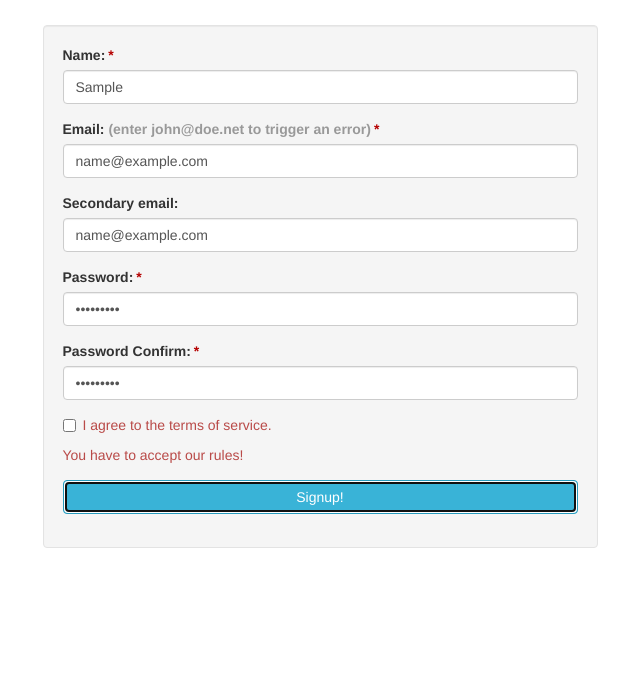
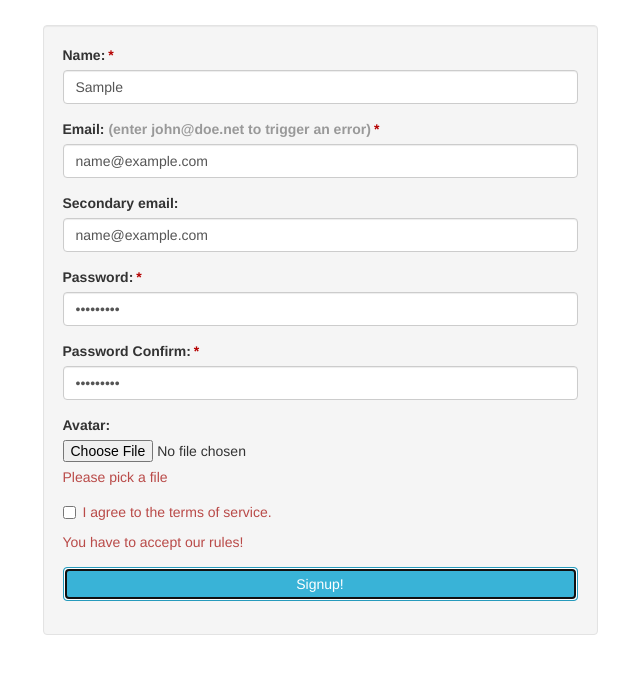
Before and after one commit to mateuszmarkowski/yavp, a plain HTML site: page demos/signup/index.htm in a window 1280 px wide. Both pictures are taken after typing "Sample", "name@example.com", "name@example.com", "Sample123", "Sample123" into the empty fields and a click on the button "Signup!". Shown: the whole page, without its empty margins (320-960 px from the left). Drawn offline with nearby package versions, Linux system fonts and the light colour scheme.

Commit message:
Almost all camelcase now

```diff
--- a/demos/collections/yavp-settings.js
+++ b/demos/collections/yavp-settings.js
@@ -10,7 +10,6 @@ $.fn.yavp.collections = {
 				'required',
 				/^[a-z ]+$/i
 			]
-
 		},
 		email : { //you will be able to reference it using user.email and so on
 			selector  : '#email',
--- a/demos/signup/index.htm
+++ b/demos/signup/index.htm
@@ -34,6 +34,11 @@
 								<label for="password_confirm" class="required">Password Confirm:</label>
 								<input type="password" class="form-control" id="password_confirm" name="password_confirm">
 							</div>
+							<div class="form-group">
+								<label for="avatar">Avatar:</label>
+								<input type="file" id="avatar" name="avatar">
+							</div>
+
 							<div class="form-group">
 								<div class="checkbox">
 									<label for="tos">
@@ -179,6 +184,19 @@
 							]
 						},
 						{
+							selector   : '#avatar',
+							validators : [
+								'required',
+								{
+									validator  : 'file',
+									extensions : ['txt', 'jpg']
+								}
+							],
+							messages   : {
+								'required' : 'Please pick a file'
+							}
+						},
+						{
 							selector  : '#tos',
 							//let's override the default message
 							messages  : {
--- a/yavp.js
+++ b/yavp.js
@@ -59,17 +59,17 @@
 
 			$form.attr('novalidate', true); //prevent default browser validation
 
-			function process_elements() {
+			function processElements() {
 				//if selectorEvents is not empty we need to clear all elements data, because user has used refresh
 				var tmpArray,
 					forceOverwrite = selectorEvents.length > 0 ? true : false;
 
-				//we have to collect all selectors so we can bind events to them using bind_events()
+				//we have to collect all selectors so we can bind events to them using bindEvents()
 				selectorEvents = [];
 				$formCache     = $();
 
 				$.each(settings.fields, function (index, field) {
-					var element_settings = {},
+					var elementSettings = {},
 						$elements        = {};
 
 					//let's check passed field type
@@ -83,28 +83,28 @@
 						}
 
 						//element settings such as validators, selector has already been defined in some collection
-						element_settings = settings.collections[tmpArray[0]][tmpArray[1]];
+						elementSettings = settings.collections[tmpArray[0]][tmpArray[1]];
 
 						//if it's an array, user passed only an array of validators and field name should be used as selector
-						if (Array.isArray(element_settings)) {
-							element_settings = {
+						if (Array.isArray(elementSettings)) {
+							elementSettings = {
 								selector  : '[name="'+tmpArray[1]+'"]',
-								validators: element_settings
+								validators: elementSettings
 							};
 						}
 
 					} else if (typeof field === 'object') {
 						//user passed element settings instead of collection/field name
-						element_settings = field;
+						elementSettings = field;
 					}
 
 					//user may want to use only the selector he specified without any yavp addons such as :visible:enabled
-					if (element_settings.selector_overwrite !== true) {
-						element_settings.selector += ':visible:enabled';
+					if (elementSettings.selectorOverwrite !== true) {
+						elementSettings.selector += ':visible:enabled';
 					}
 
 					//we have to find elements matched by this element's selector
-					$elements = $form.find(element_settings.selector);
+					$elements = $form.find(elementSettings.selector);
 
 					if ($elements.length === 0) {
 						//nothing found
@@ -119,12 +119,12 @@
 						$elements.data('yavp.params', {});
 					}
 
-					if (typeof element_settings.chain !== 'undefined') {
+					if (typeof elementSettings.chain !== 'undefined') {
 						//yavp.chain contains a selector for elements that should be validated right after this element has been validated
-						$elements.data('yavp.chain', element_settings.chain);
+						$elements.data('yavp.chain', elementSettings.chain);
 					}
 
-					$.each(element_settings.validators, function (index, validator) {
+					$.each(elementSettings.validators, function (index, validator) {
 
 						if (Object.prototype.toString.call(validator) === '[object RegExp]') {
 							//user passed regexp
@@ -139,7 +139,7 @@
 						} else if (typeof validator === 'string') {
 
 
-							if (callback = resolve_validator(validator)) {
+							if (callback = resolveValidator(validator)) {
 								$elements.data('yavp.validators').push({
 									name     : validator,
 									callback : callback
@@ -149,7 +149,7 @@
 						} else if (typeof validator === 'object') {
 
 							//user passed an object that contains a validator's name and some params maybe
-							if (callback = resolve_validator(validator.validator)) {
+							if (callback = resolveValidator(validator.validator)) {
 								$elements.data('yavp.validators').push({
 									name     : validator.validator,
 									callback : callback
@@ -177,10 +177,10 @@
 					});
 
 					//make sure it won't get overwritten when field is matched by more than one selector
-					$elements.data('yavp.messages', element_settings.messages || {});
+					$elements.data('yavp.messages', elementSettings.messages || {});
 
-					if (settings.cache !== false || typeof element_settings.cache === 'undefined' ||
-						(typeof element_settings.cache !== 'undefined' && element_settings.cache !== false)) {
+					if (settings.cache !== false || typeof elementSettings.cache === 'undefined' ||
+						(typeof elementSettings.cache !== 'undefined' && elementSettings.cache !== false)) {
 
 						//user could have used a general selector like a class name that will match elements with different tags
 						$elements.each(function () {
@@ -200,18 +200,18 @@
 					}
 
 					$formCache = $formCache.add($elements);
-					selectorEvents.push(element_settings.selector);
+					selectorEvents.push(elementSettings.selector);
 				});
 
 				//a shorthand to find validator in settings.validators
-				function resolve_validator(validator) {
+				function resolveValidator(validator) {
 					return validator in settings.validators ? settings.validators[validator] : false;
 				}
 			}
 
 			//binds events to all elements but form
-			function bind_events() {
-				var namespaced_events = (function (triggers) {
+			function bindEvents() {
+				var namespacedEvents = (function (triggers) {
 					//all our events should be namespaced
 					$.each(triggers, function (index, value) {
 						triggers[index] = value+'.yavp';
@@ -220,11 +220,11 @@
 				})(settings.triggers)
 
 				//let's unbind all first
-				$form.off(namespaced_events);
+				$form.off(namespacedEvents);
 
 				//and bind again
 				$form.on(
-					namespaced_events,
+					namespacedEvents,
 					selectorEvents.join(','),
 					settings.debounce ? debounce(validate, settings.debounce) : validate
 				);
@@ -232,14 +232,14 @@
 
 			function debounce(callback, time) {
 				var timeout,
-					last_called = 0;
+					lastCalled = 0;
 
 				return function () {
 					var element = this,
 						now     = (new Date).getTime(),
 						args    = arguments;
 
-					if (timeout && now - time < last_called) {
+					if (timeout && now - time < lastCalled) {
 						clearTimeout(timeout);
 						timeout = null;
 					}
@@ -251,14 +251,14 @@
 						}, time);
 					}
 
-					last_called = now;
+					lastCalled = now;
 				};
 			}
 
 			function validate() {
 				var promises       = [],
-					main_deferred  = $.Deferred(),
-					$form_or_field = $(this),
+					mainDeferred  = $.Deferred(),
+					$formOrField = $(this),
 					$elements;
 
 				has_errors = false; //reset it
@@ -276,17 +276,17 @@
 
 				function validates(element) {
 
-					var async_result,
+					var asyncResultInstance,
 						has_element_errors = false,
 						$element           = $(element),
 						validators         = $element.data('yavp.validators') ? $element.data('yavp.validators').slice() : [], //we need a copy
 						//some validators may drop cache for all other validators, a good example is equals
-						dont_cache         = false,
-						element_deferred   = $.Deferred(); //element deferred
+						dontCache         = false,
+						elementDeferred   = $.Deferred(); //element deferred
 
-					if ($element.data('yavp.async_result') && $element.data('yavp.async_result').status === 'active') {
+					if ($element.data('yavp.asyncResultInstance') && $element.data('yavp.asyncResultInstance').status === 'active') {
 						//element is still being validated, i.e. AJAX request is in process, we need to make sure that the result will be ignored
-						$element.data('yavp.async_result').revoke();
+						$element.data('yavp.asyncResultInstance').revoke();
 					}
 
 					if (settings.elementBefore) {
@@ -297,7 +297,7 @@
 						var $this = $(this);
 
 						//cache the current value, so we won't validate it again
-						if (dont_cache === false && typeof $this.data('yavp.cache-success') === 'object') {
+						if (dontCache === false && typeof $this.data('yavp.cache-success') === 'object') {
 							//also make sure it's not already cached
 							if ($.inArray($this.val(), $this.data('yavp.cache-success')) === -1) {
 								$this.data('yavp.cache-success').push($this.val());
@@ -346,7 +346,7 @@
 							message = message.call($this, $this.data('yavp.params')[type] || {});
 						}
 
-						if (dont_cache === false && typeof $this.data('yavp.cache-error') === 'object') {
+						if (dontCache === false && typeof $this.data('yavp.cache-error') === 'object') {
 							//we need to cache error type along with the message
 							$this.data('yavp.cache-error')[$this.val()] =  {
 								type    : type,
@@ -368,14 +368,14 @@
 							//called when user triggers validation before the previous one was completed
 							revoke    : function () {
 								this.status = 'inactive';
-								element_deferred.reject();
+								elementDeferred.reject();
 								return this;
 							},
 
 							//it will notify the main controller that because of used validator (like equals), we can't cache result
-							dont_cache: function () {
-								//dont_cache is also a variable included in the closure
-								dont_cache = true;
+							dontCache: function () {
+								//dontCache is also a variable included in the closure
+								dontCache = true;
 							},
 							//if we pass true as stop, we won't process further validatiors and  weill fire apply_success immedietaly
 							success : function (stop) {
@@ -388,7 +388,7 @@
 								this.status = 'inactive';
 
 								if (stop) {
-									element_deferred.resolve();
+									elementDeferred.resolve();
 								} else {
 									deferred.resolve();
 								}
@@ -410,7 +410,7 @@
 					}
 
 					//we can call success function only after all validators passed
-					element_deferred.done(function () {
+					elementDeferred.done(function () {
 						!has_element_errors &&
 							apply_success.call($element);
 					}).fail(function () {
@@ -428,8 +428,8 @@
 						var error = $element.data('yavp.cache-error')[$element.val()];
 
 						//create new AsyncResult and immeditately resolve error
-						(new AsyncResult($element, element_deferred, error.type)).error(error.message);
-						return element_deferred.promise();
+						(new AsyncResult($element, elementDeferred, error.type)).error(error.message);
+						return elementDeferred.promise();
 
 					}
 
@@ -437,15 +437,15 @@
 					if (typeof $element.data('yavp.cache-success') == 'object' &&
 						$.inArray($element.val(), $element.data('yavp.cache-success')) > -1) {
 
-						(new AsyncResult($element, element_deferred)).success();
-						return element_deferred.promise();
+						(new AsyncResult($element, elementDeferred)).success();
+						return elementDeferred.promise();
 
 					}
 
 					//we start checking next validator only if previous has been successful
 					(function run_validator(validators) {
 						if (!validators.length) {
-							element_deferred.resolve();
+							elementDeferred.resolve();
 							return;
 						}
 
@@ -456,47 +456,47 @@
 						validator_deferred.done(function () {
 							run_validator(validators);
 						}).fail(function () {
-							element_deferred.resolve();
+							elementDeferred.resolve();
 						});
 
 						//get first remaining validator and run it
 						validator    = validators.shift();
 
-						//create async_result
-						async_result = AsyncResult($element, validator_deferred, validator.name);
+						//create asyncResultInstance
+						asyncResultInstance = AsyncResult($element, validator_deferred, validator.name);
 
 						//we need to store it, so to be able to revoke if user triggers validation again
-						$element.data('yavp.async_result', async_result);
+						$element.data('yavp.asyncResultInstance', asyncResultInstance);
 
 						//call validator in $element's context and pass its params
 						result       = validator.callback.call(
 							$element,
-							async_result,
+							asyncResultInstance,
 							$element.data('yavp.params')[validator.name] || {}
 							//validator.name in $element.data('yavp.params') ? $element.data('yavp.params')[validator.name] : {}
 						);
 
 						//if user returns boolean, we can immedietaly handle result
 						if (typeof result === 'boolean') {
-							result === true ? async_result.success() : async_result.error();
+							result === true ? asyncResultInstance.success() : asyncResultInstance.error();
 						}
 
 					})(validators);
 
 					//only expose public interface
-					return element_deferred.promise();
+					return elementDeferred.promise();
 				}
 
-				if ($form_or_field.prop('tagName').toLowerCase() === 'form') {
+				if ($formOrField.prop('tagName').toLowerCase() === 'form') {
 					//we are validating all fields like on submit
 					$elements = $formCache;
 				} else {
 					//we are validating a single element
-					$elements = $form_or_field;
+					$elements = $formOrField;
 
 					//let's check if there're any other elements chained. If so, let's validate them as well
-					if (typeof $form_or_field.data('yavp.chain') !== 'undefined') {
-						$elements = $elements.add($form.find($form_or_field.data('yavp.chain')));
+					if (typeof $formOrField.data('yavp.chain') !== 'undefined') {
+						$elements = $elements.add($form.find($formOrField.data('yavp.chain')));
 					}
 				}
 
@@ -509,19 +509,19 @@
 				if (promises.length) {
 					//we have to pass an array of promises, so we use apply function
 					$.when.apply(null, promises).done(function () {
-						main_deferred.resolve();
+						mainDeferred.resolve();
 					});
 				} else {
-					main_deferred.resolve();
+					mainDeferred.resolve();
 				}
 
-				return main_deferred.promise();
+				return mainDeferred.promise();
 			}
 
 			$form.submit(function (e) {
-				var form        = this,
+				var form           = this,
 					//we have to prevent the default's event, because we are async. That's why we give user a simulated event
-					simulated_e = $.Event('submit', {
+					simulatedEvent = $.Event('submit', {
 						target : form
 					});
 
@@ -533,14 +533,14 @@
 					if (has_errors) {
 						//form has validation errors, we have to check if there's an error callback specified
 						if (typeof settings.error == 'function') {
-							settings.error.call(form, simulated_e);
+							settings.error.call(form, simulatedEvent);
 						}
 					} else {
 						//if user explicitly returns false, form won't be submitted
 						_continue  = typeof settings.success == 'function' ?
-							settings.success.call(form, simulated_e) !== false : true;
+							settings.success.call(form, simulatedEvent) !== false : true;
 
-						if (_continue && !simulated_e.isDefaultPrevented()) {
+						if (_continue && !simulatedEvent.isDefaultPrevented()) {
 							form.submit(); //skip jQuery interface
 						}
 					}
@@ -549,15 +549,15 @@
 
 			});
 
-			process_elements();
-			bind_events();
+			processElements();
+			bindEvents();
 
 			//public methods
 			$form.data('yavp', {
 				//use that method when you're adding/removing fields from the form to flush yavp cache
 				refresh : function () {
-					process_elements();
-					bind_events();
+					processElements();
+					bindEvents();
 				}
 
 			});
@@ -623,7 +623,7 @@
 		},
 		'equals'     : function (result, params) {
 			//we don't want to cache elements that use this validator, because they depend on other fields that may be changed
-			result.dont_cache();
+			result.dontCache();
 
 			return this.val() == this
 				.parents('form:first')
@@ -635,7 +635,7 @@
 		},
 		'checked'    : function (result) {
 			//no point in caching it
-			result.dont_cache();
+			result.dontCache();
 
 			return this.is(':checked');
 		},
```
Also changed, not shown: demos/checkboxes/index.htm (+1 -1 lines), docs/index.htm (+4 -4 lines), 1 other file.
